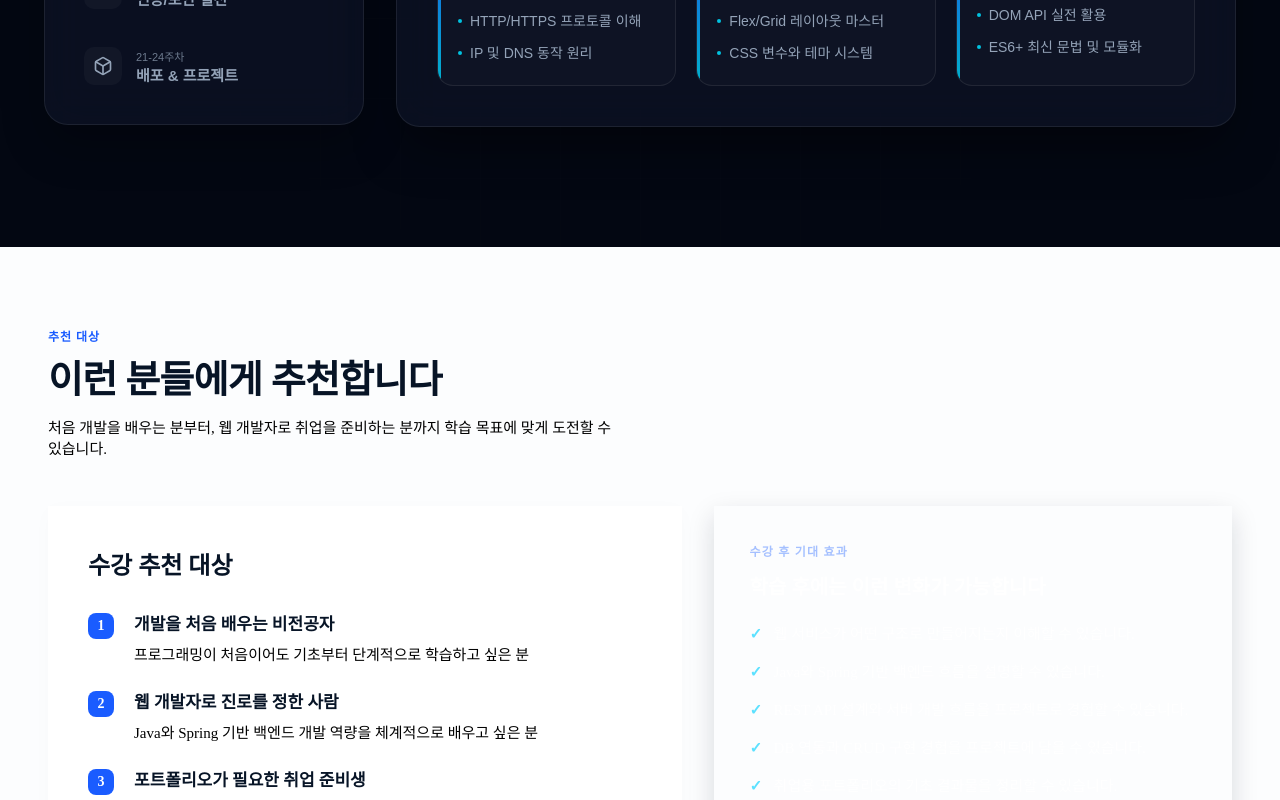
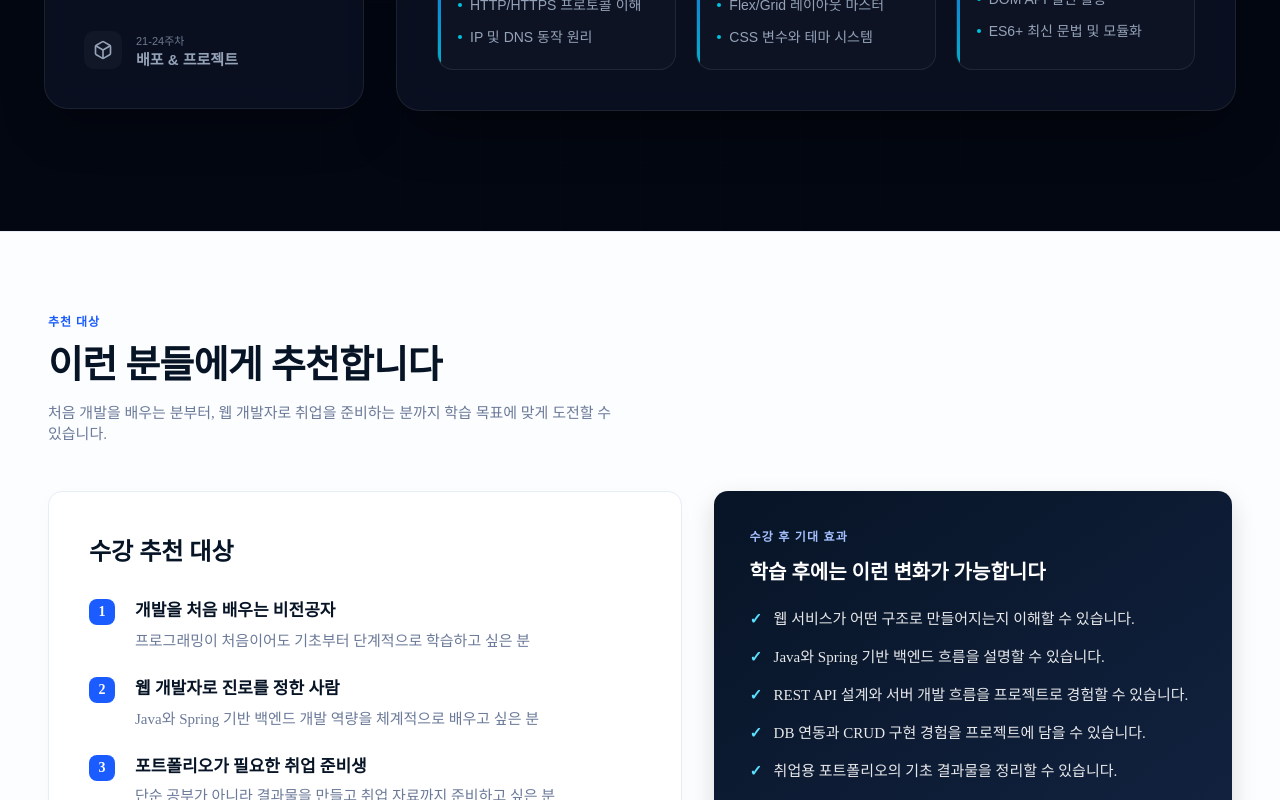
Before and after one commit to g2jkj0274/SBS-Cheon-NCS, a React (Vite) app: page / in a window 1280 px wide. Shown: the part 4512-5312 px from the top of the page. Built offline with nearby package versions, Linux system fonts and the light colour scheme.

Commit message:
fix: resolve target section text visibility

```diff
--- a/src/App.jsx
+++ b/src/App.jsx
@@ -21,11 +21,11 @@ function App() {
                                 {/*해결책 (교육 방향성)*/}
       <CurriculumSection />     {/*커리큘럼 소개*/}
                                 {/*학습 방식 (운영) */}
+      <BenefitsSection />
 
-      <BenefitsSection />
       <TargetSection />
+
       <HiringSection />
-
       <InfoSection />
       <ScheduleSection />
       <FaqSection />
--- a/src/components/TargetSection.jsx
+++ b/src/components/TargetSection.jsx
@@ -4,9 +4,9 @@ function TargetSection() {
   return (
     <section className="target-section" id="target">
       <div className="section-inner">
-        <div className="sec-label">추천 대상</div>
-        <h2 className="sec-title">이런 분들에게 추천합니다</h2>
-        <p className="sec-desc">
+        <div className="target-sec-label">추천 대상</div>
+        <h2 className="target-sec-title">이런 분들에게 추천합니다</h2>
+        <p className="target-sec-desc">
           처음 개발을 배우는 분부터, 웹 개발자로 취업을 준비하는 분까지 학습 목표에 맞게 도전할 수 있습니다.
         </p>
 
--- a/src/css/TargetSection.css
+++ b/src/css/TargetSection.css
@@ -3,9 +3,18 @@
    ========================================================================== */
 
 .target-section {
+  --target-navy: var(--navy, #0a1628);
+  --target-navy2: var(--navy2, #12223f);
+  --target-blue: var(--blue, #1a5cff);
+  --target-text: var(--text, #0a1628);
+  --target-gray2: var(--gray2, #e8ecf5);
+  --target-gray4: var(--gray4, #6b7a99);
+  --target-radius: var(--radius, 14px);
+
   background: #fcfdfe;
   padding: 80px 48px;
-  border-top: 1px solid var(--gray2);
+  border-top: 1px solid var(--target-gray2);
+  color: var(--target-text);
 }
 
 .target-section .section-inner {
@@ -13,19 +22,44 @@
   margin: 0 auto;
 }
 
+.target-section .target-sec-label {
+  display: inline-block;
+  font-size: 12px;
+  font-weight: 700;
+  color: var(--target-blue);
+  letter-spacing: 0.08em;
+  margin-bottom: 12px;
+}
+
+.target-section .target-sec-title {
+  font-size: clamp(24px, 3vw, 38px);
+  font-weight: 800;
+  color: var(--target-navy);
+  line-height: 1.25;
+  margin-bottom: 12px;
+  letter-spacing: -0.02em;
+}
+
+.target-section .target-sec-desc {
+  font-size: 15px;
+  color: var(--target-gray4);
+  margin-bottom: 40px;
+  max-width: 580px;
+}
+
 /* 공통 텍스트 최적화 */
-.sec-title,
-.sec-desc,
-.target-left h3,
-.target-item-title,
-.target-item-desc,
-.result-card h3,
-.result-list li {
+.target-section .target-sec-title,
+.target-section .target-sec-desc,
+.target-section .target-left h3,
+.target-section .target-item-title,
+.target-section .target-item-desc,
+.target-section .result-card h3,
+.target-section .result-list li {
   word-break: keep-all; /* 한글 단어 단위 줄바꿈 */
   overflow-wrap: break-word;
 }
 
-.target-layout {
+.target-section .target-layout {
   display: grid;
   grid-template-columns: 1.1fr 0.9fr;
   gap: 32px;
@@ -35,8 +69,8 @@
 /* 왼쪽: 수강 추천 대상 카드 */
 .target-left .target-card {
   background: #fff;
-  border: 1px solid var(--gray2);
-  border-radius: var(--radius);
+  border: 1px solid var(--target-gray2);
+  border-radius: var(--target-radius);
   padding: 40px;
   height: 100%;
   box-shadow: 0 4px 20px rgba(0, 0, 0, 0.02);
@@ -44,27 +78,27 @@
 
 .target-left h3 {
   font-size: 24px;
-  color: var(--navy);
+  color: var(--target-navy);
   margin-bottom: 32px;
   font-weight: 800;
 }
 
-.target-list {
+.target-section .target-list {
   display: grid;
   gap: 24px;
 }
 
-.target-item {
+.target-section .target-item {
   display: flex;
   gap: 20px;
   align-items: flex-start;
 }
 
-.target-bullet {
+.target-section .target-bullet {
   flex-shrink: 0;
   width: 26px;
   height: 26px;
-  background: var(--blue);
+  background: var(--target-blue);
   color: #fff;
   border-radius: 8px;
   display: flex;
@@ -74,49 +108,50 @@
   font-weight: 700;
 }
 
-.target-item-title {
+.target-section .target-item-title {
   font-size: 17px;
   font-weight: 700;
-  color: var(--navy);
+  color: var(--target-navy);
   margin-bottom: 6px;
   line-height: 1.4;
 }
 
-.target-item-desc {
+.target-section .target-item-desc {
   font-size: 15px;
-  color: var(--gray4);
+  color: var(--target-gray4);
   line-height: 1.6;
 }
 
 /* 오른쪽: 기대 효과 카드들 */
-.target-right {
+.target-section .target-right {
   display: grid;
   gap: 24px;
 }
 
-.result-card {
+.target-section .result-card {
   padding: 36px;
-  border-radius: var(--radius);
-  background: linear-gradient(145deg, var(--navy), var(--navy2));
+  border-radius: var(--target-radius);
+  background: linear-gradient(145deg, var(--target-navy), var(--target-navy2));
   color: #fff;
   box-shadow: 0 10px 25px rgba(10, 22, 40, 0.15);
 }
 
-.result-card.light {
+.target-section .result-card.light {
   background: #fff;
-  border: 1px solid var(--gray2);
-  color: var(--text);
+  border: 1px solid var(--target-gray2);
+  color: var(--target-text);
   box-shadow: 0 4px 20px rgba(0, 0, 0, 0.02);
 }
 
-.result-card h3 {
+.target-section .result-card h3 {
   font-size: 20px;
   margin-bottom: 20px;
   font-weight: 700;
   line-height: 1.5;
+  color: inherit;
 }
 
-.result-label {
+.target-section .result-label {
   display: inline-block;
   font-size: 12px;
   font-weight: 800;
@@ -126,11 +161,11 @@
   text-transform: uppercase;
 }
 
-.result-label.blue {
-  color: var(--blue);
+.target-section .result-label.blue {
+  color: var(--target-blue);
 }
 
-.result-list {
+.target-section .result-list {
   list-style: none;
   padding: 0;
   margin: 0;
@@ -138,7 +173,7 @@
   gap: 14px;
 }
 
-.result-list li {
+.target-section .result-list li {
   position: relative;
   padding-left: 24px;
   font-size: 15px;
@@ -146,11 +181,11 @@
   color: rgba(255, 255, 255, 0.9);
 }
 
-.result-list.dark li {
-  color: var(--gray4);
+.target-section .result-list.dark li {
+  color: var(--target-gray4);
 }
 
-.result-list li::before {
+.target-section .result-list li::before {
   content: "✓";
   position: absolute;
   left: 0;
@@ -158,13 +193,13 @@
   font-weight: 900;
 }
 
-.result-list.dark li::before {
-  color: var(--blue);
+.target-section .result-list.dark li::before {
+  color: var(--target-blue);
 }
 
 /* 반응형 모바일 최적화 */
 @media (max-width: 991px) {
-  .target-layout {
+  .target-section .target-layout {
     grid-template-columns: 1fr;
     margin-top: 32px;
   }
@@ -175,7 +210,7 @@
     padding: 56px 20px;
   }
 
-  .sec-title {
+  .target-section .target-sec-title {
     font-size: 26px;
     line-height: 1.4;
   }
@@ -208,14 +243,18 @@
   .result-card h3 {
     font-size: 19px;
   }
+
+  .target-section .target-sec-desc {
+    margin-bottom: 30px;
+  }
 }
 
 @media (max-width: 430px) {
-  .sec-title {
+  .target-section .target-sec-title {
     font-size: 23px;
   }
 
-  .result-list li {
+  .target-section .result-list li {
     font-size: 14px;
     line-height: 1.5;
   }
```
